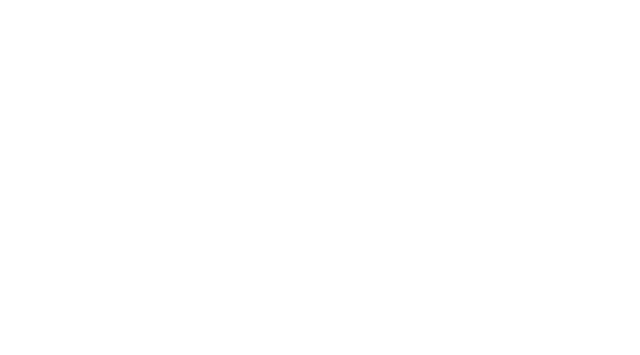
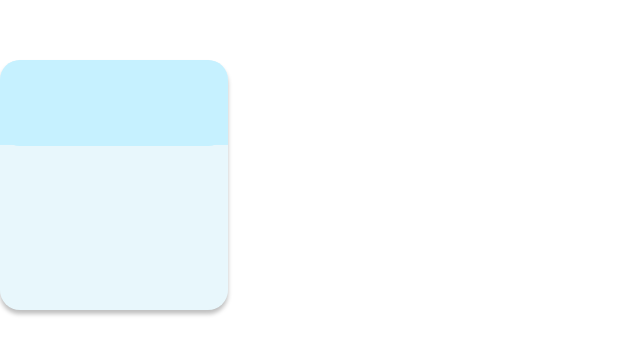
Before and after one commit to 2023-Winter-techeer-Bootcamp-Team-E/frontend, a React (Vite) app: page /menu in a window 1280 px wide. Before the commit this address had no page. Shown: the part 215-570 px from the top of the page, without its empty margins (0-640 px from the left). Built offline with nearby package versions, Linux system fonts and the light colour scheme.

Commit message:
design : Profile Menu 제작 임시저장

```diff
--- a/src/App.jsx
+++ b/src/App.jsx
@@ -4,6 +4,7 @@ import CalendarPage from './pages/CalendarPage';
 import StartPage from './pages/StartPage';
 import LoginPage from './pages/LoginPage';
 import SignUpPage from './pages/SignUpPage';
+import ProfileMenu from './components/CalendarPage/RightSticker/ProfileMenu';
 
 function App() {
   return (
@@ -13,6 +14,7 @@ function App() {
         <Route path="/calendar" element={<CalendarPage />} />
         <Route path="/login" element={<LoginPage />} />
         <Route path="/signup" element={<SignUpPage />} />
+        <Route path="/menu" element={<ProfileMenu />} />
       </Routes>
     </Router>
   );
--- a/src/components/BasicSticker.jsx
+++ b/src/components/BasicSticker.jsx
@@ -2,7 +2,7 @@ import React from 'react';
 import styled from 'styled-components';
 import Sun from '../assets/img/Sun.png';
 import upbutton from '../assets/img/upbutton.png';
-import downbutton from '.../assets/img/downbutton.png';
+import downbutton from '../assets/img/downbutton.png';
 
 const BasicSticker = () => {
   const handleUpButtonClick = () => {
--- a/src/components/CalendarPage/RightSticker/ProfileMenu.jsx
+++ b/src/components/CalendarPage/RightSticker/ProfileMenu.jsx
@@ -4,7 +4,15 @@ import styled from 'styled-components';
 function ProfileMenu(props) {
   return (
     <ProfileMenuFrame>
-      <ProfileMenuTop />
+      <ProfileMenuTop>
+        <svg
+          xmlns="http://www.w3.org/2000/svg"
+          viewBox="0 0 228 86"
+          fill="#C6F1FF">
+          <rect width="228" height="86" rx="20" fill="#C6F1FF" />
+          <rect y="30.0996" width="228" height="54.825" fill="#C6F1FF" />
+        </svg>
+      </ProfileMenuTop>
       <UserId />
       <UserName />
       <HaruConnectingHelp />
@@ -15,12 +23,24 @@ function ProfileMenu(props) {
 
 // ProfileMenuFrame에 대한 스타일 적용
 const ProfileMenuFrame = styled.div`
-  /* 여기에 ProfileMenuFrame에 대한 스타일을 추가하세요 */
+  width: 14.25rem;
+  height: 15.625rem;
+  flex-shrink: 0;
+  border-radius: 1.25rem;
+  background: #e8f7fc;
+  box-shadow: 0px 4px 4px 0px rgba(0, 0, 0, 0.25);
+  svg {
+    width: 100%;
+    height: 100%;
+    fill: none;
+  }
 `;
 
 // ProfileMenuTop에 대한 스타일 적용
 const ProfileMenuTop = styled.div`
-  /* 여기에 ProfileMenuTop에 대한 스타일을 추가하세요 */
+  width: 14.25rem;
+  height: 5.375rem;
+  flex-shrink: 0;
 `;
 
 // UserId에 대한 스타일 적용
--- a/src/components/LargeSketchbook.jsx
+++ b/src/components/LargeSketchbook.jsx
@@ -1,7 +1,7 @@
 import React from 'react';
 import styled from 'styled-components';
 import logo from '../assets/img/Logo_HaruConnecting.png';
-import spring from '../assets/img/public/img/LargeSpring.png';
+import spring from '../assets/img/LargeSpring.png';
 
 const LargeSketchbook = () => {
   return (
```
